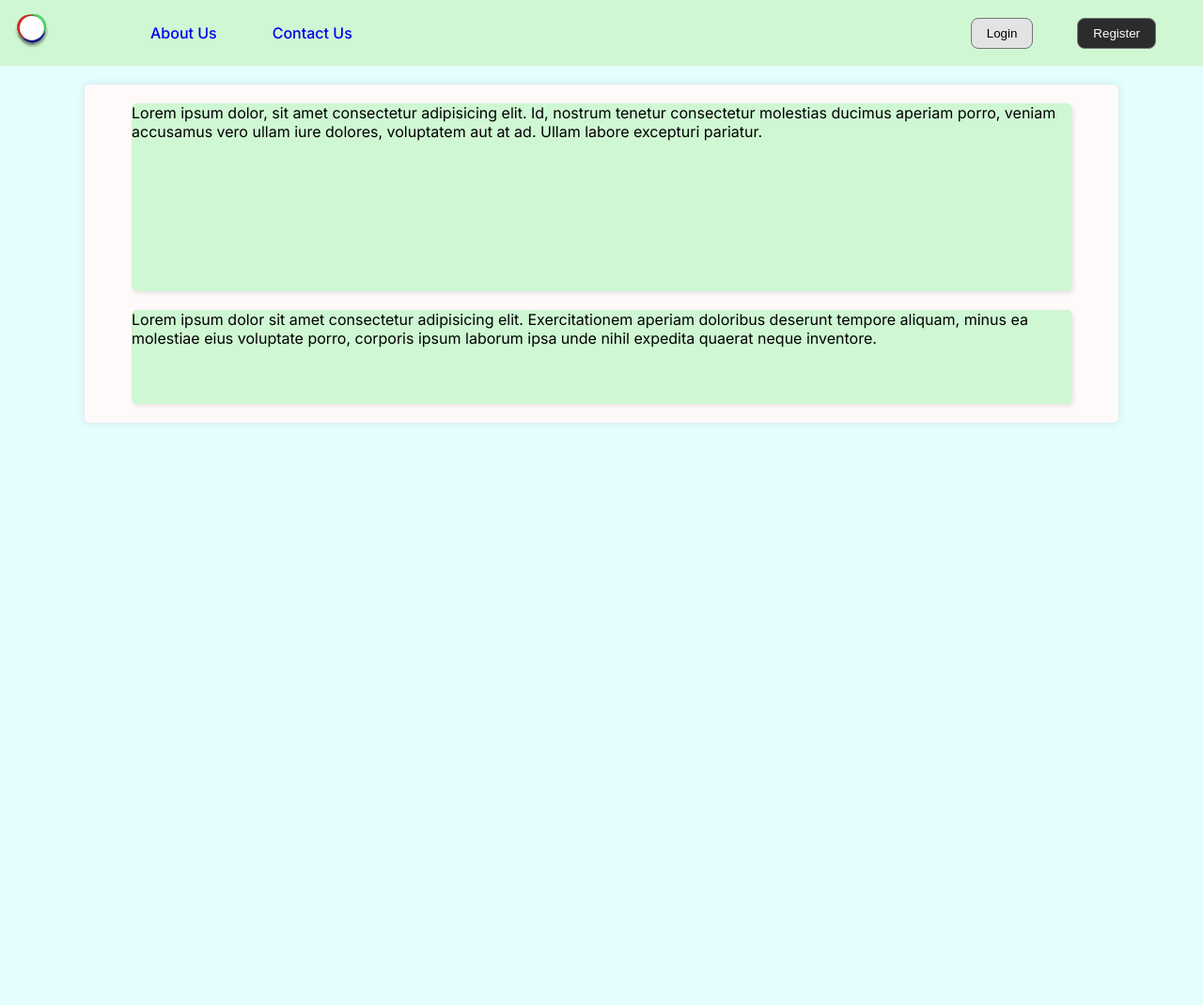
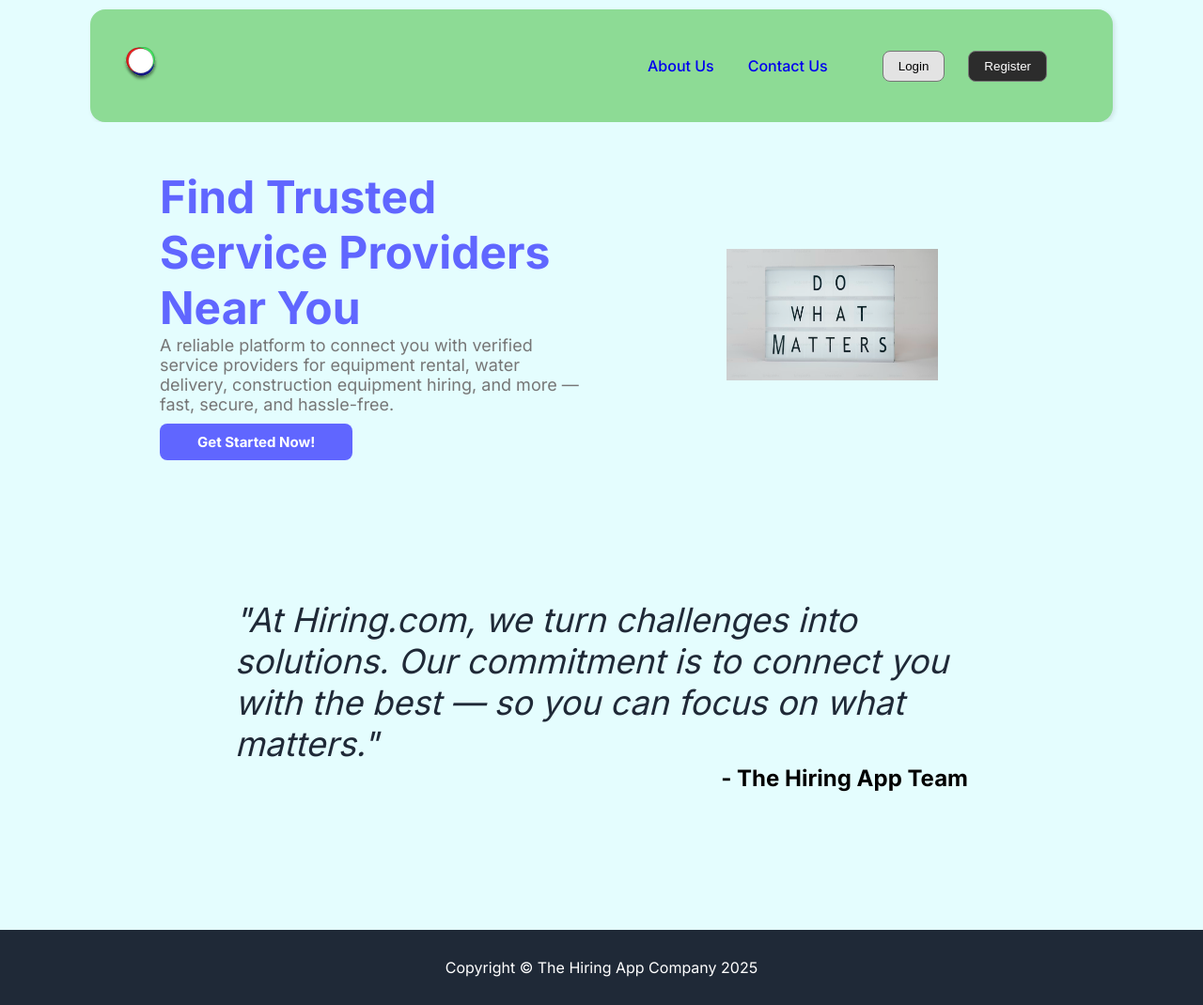
Before and after one commit to georgemark1024/hiring-app, a Django app: page / in a window 1280 px wide. Shown: the whole page at 94% size. Before the commit the page ends 450 px from the top, so only its background shows below. Run offline with Django 5.2, Linux system fonts and the light colour scheme.

Commit message:
(feat): improve usability of user auth
make landing page and nav bar prettier

```diff
--- /dev/null
+++ b/user_mgt_app/static/user_mgt_app/landing.css
@@ -0,0 +1,104 @@
+/* Hero section */
+.hero-container {
+    display: flex;
+    align-items: center;
+    background-color: #E4FDFE;
+    height: 50vh;
+    padding: 50px 170px;
+    gap: 40px;
+    flex: 1;
+    flex-wrap: wrap;
+}
+
+.hero-text-container, .hero-image-container {
+    flex: 1;
+    /* height: 95%; */
+}
+
+.hero-text-container {
+    display: flex;
+    flex-direction: column;
+    justify-content: flex-start;
+}
+
+.main-text-container {
+    font-size: 48px;
+    font-weight: 900;
+    color: #6066FF;
+}
+
+.secondary {
+    font-size: 18px;
+    color: #767676;
+}
+
+.hero-button {
+    margin-top: 10px;
+    padding: 10px 40px;
+    font-weight: 700;
+    border: 16px;
+    border-radius: 8px;
+    font-size: 15px;
+    color: white;
+    background-color: #6066FF;
+    cursor: pointer;
+    text-decoration: none;
+    display: inline-block;
+}
+
+.hero-image-container {
+    display: flex;
+    justify-content: center;
+    align-items: center;
+    color: rgb(227, 26, 26);
+    border-radius: 16px;
+}
+
+.hero-image {
+    /* border: 5px; */
+    font-weight: 700;
+    font-size: 42px;
+    display: flex;
+    justify-content: center;
+}
+
+.hero-image > img {
+    width: 50%;
+    object-fit: cover;
+}
+
+.quote-container {
+    display: flex;
+    flex-direction: column;
+    justify-content: center;
+    background-color: #E4FDFE;
+    height: 50vh;
+    margin-bottom: 50px;
+}
+
+.quote, .quote-author {
+    margin: 0 250px;
+}
+
+.quote {
+    font-size: 36px;
+    font-style:italic;
+    color: #1f2937;
+}
+
+.quote-author {
+    display: flex;
+    justify-content: flex-end;
+    font-size: 24px;
+    font-weight: 700;
+}
+
+.footer {
+    display: flex;
+    width: 100%;
+    justify-content: center;
+    align-items: center;
+    height: 10vh;
+    background-color: #1f2937;
+    color: white;
+}
--- a/user_mgt_app/static/user_mgt_app/styles.css
+++ b/user_mgt_app/static/user_mgt_app/styles.css
@@ -9,31 +9,43 @@
 body {
     font-family: 'Inter', sans-serif;
     background-color: #E4FDFE;
-    height: 100vh;
     display: flex;
     flex-direction: column;
     justify-content: center;
     align-items: center;
+    min-height: 100vh;
 }
 
 nav {
     width: 100%;
+    display: flex;
+    justify-content: center;
+    margin-top: 10px;
 }
 
 .nav-bar-container {
-    background-color: #CFF7D3;
+    background-color: #8ddb95;
     display: flex;
-    height: 70px;
+    height: 15vh;
+    justify-content: space-between;
+    align-items: center;
+    padding: 20px;
+    width: 85%;
+    border-radius: 16px;
+    box-shadow: 2px 2px 5px rgba(0, 0, 0, 0.1);
 }
 
 .nav-bar-links-container {
-    flex: 1;
+    display: flex;
+    margin-left: auto;
+    padding: 0 20px;
+    margin-right: 30px;
 }
 
 .nav-bar-list {
     list-style: none;
     display: flex;
-    gap: 43px;
+    gap: 20px;
     height: 100%;
     align-items: center;
     font-weight: 500;
@@ -43,10 +55,11 @@ nav {
 .nav-bar-logo-container {
     display: flex;
     align-items: center;
+    justify-content: center;
 }
 
 .nav-bar-buttons-container {
-    gap: 47px;
+    gap: 25px;
     margin-right: 50px;
 }
 
@@ -106,7 +119,7 @@ nav-bar-link:active {
     flex-direction: column;
 }
 
-.main, .footer {
+.main {
     background-color: #CFF7D3;
     margin: 0 30px;
     border-radius: 5px;
--- a/user_mgt_app/templates/user_mgt_app/base.html
+++ b/user_mgt_app/templates/user_mgt_app/base.html
@@ -8,8 +8,9 @@
     <!-- How to pass titles -->
     <title>{% block title %}{% endblock title %}</title>
 
-    <!-- Create the CSS file -->
+    <!-- Link to CSS file -->
     <link rel="stylesheet" href="{% static 'user_mgt_app/styles.css' %}">
+    <link rel="stylesheet" href="{% static 'user_mgt_app/landing.css' %}">
 
     <!-- Link JS file -->
     <script src="{% static 'user_mgt_app/scripts.js' %}"></script>
@@ -25,9 +26,9 @@
         <div class="nav-bar-container">
             <div class="nav-bar-logo-container">
                 {% if request.user.is_authenticated %}
-                <a href="{% url 'home' %}"><img class="logo" src="{% static 'user_mgt_app/images/Logo.svg' %}" alt=""></a>
+                <a href="{% url 'home' %}"><img class="logo" src="{% static 'user_mgt_app/images/Logo.svg' %}" alt="logo"></a>
                 {% else %}
-                <a href="{% url 'user-landing' %}"><img class="logo" src="{% static 'user_mgt_app/images/Logo.svg' %}" alt=""></a>
+                <a href="{% url 'user-landing' %}"><img class="logo" src="{% static 'user_mgt_app/images/Logo.svg' %}" alt="logo"></a>
                 {% endif %}
             </div>
 
--- a/user_mgt_app/templates/user_mgt_app/landing.html
+++ b/user_mgt_app/templates/user_mgt_app/landing.html
@@ -1,14 +1,39 @@
 {% extends "user_mgt_app/base.html" %}
+{% load static %}
 
 {% block title %}Landing | Hiring{% endblock title %}
 
 {% block content %}
-    <div class="content-container">
-        <div class="main">
-            Lorem ipsum dolor, sit amet consectetur adipisicing elit. Id, nostrum tenetur consectetur molestias ducimus aperiam porro, veniam accusamus vero ullam iure dolores, voluptatem aut at ad. Ullam labore excepturi pariatur.
+    <section class="hero-container">
+        <div class="hero-text-container">
+            <div class="main-text-container">
+                Find Trusted Service Providers Near You
+            </div>
+            <div class="secondary">
+                A reliable platform to connect you with verified service providers for equipment rental, water delivery, construction equipment hiring, and more — fast, secure, and hassle-free.
+            </div>
+            <div class="button-container">
+                <a class="hero-button" href="{% url 'user-register' %}">Get Started Now!</a>
+            </div>
         </div>
-        <div class="footer">
-            Lorem ipsum dolor sit amet consectetur adipisicing elit. Exercitationem aperiam doloribus deserunt tempore aliquam, minus ea molestiae eius voluptate porro, corporis ipsum laborum ipsa unde nihil expedita quaerat neque inventore.
+
+        <div class="hero-image-container">
+            <div class="hero-image">
+                <img src="{% static 'user_mgt_app/images/hero_image.png' %}" alt="do what matters">
+            </div>
         </div>
-    </div>
+    </section>
+
+    <section class="quote-container">
+        <div class="quote">
+            "At Hiring.com, we turn challenges into solutions. Our commitment is to connect you with the best — so you can focus on what matters."
+        </div>
+        <div class="quote-author">
+            - The Hiring App Team
+        </div>
+    </section>
+
+    <section class="footer">
+        Copyright &copy; The Hiring App Company 2025
+    </section>
 {% endblock content %}
```
Also changed, not shown: other parts of user_mgt_app/static/user_mgt_app/styles.css (+42 -5 lines), user_mgt_app/templates/user_mgt_app/about_us.html (+6 -1 lines), user_mgt_app/templates/user_mgt_app/contact.html (+9 -1 lines), user_mgt_app/static/user_mgt_app/images/hero_image.png (added).
